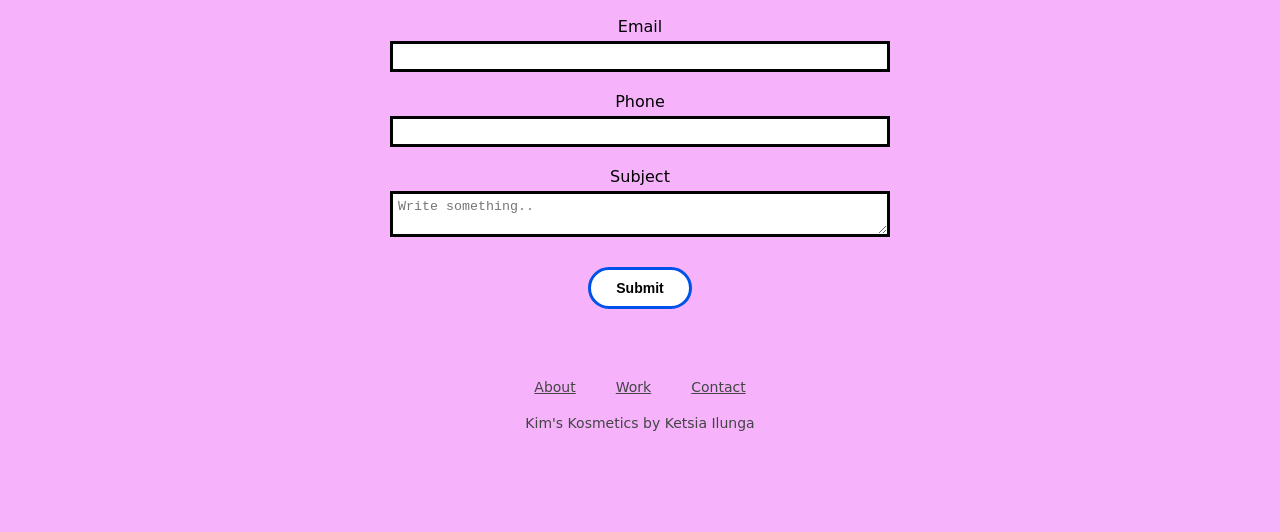
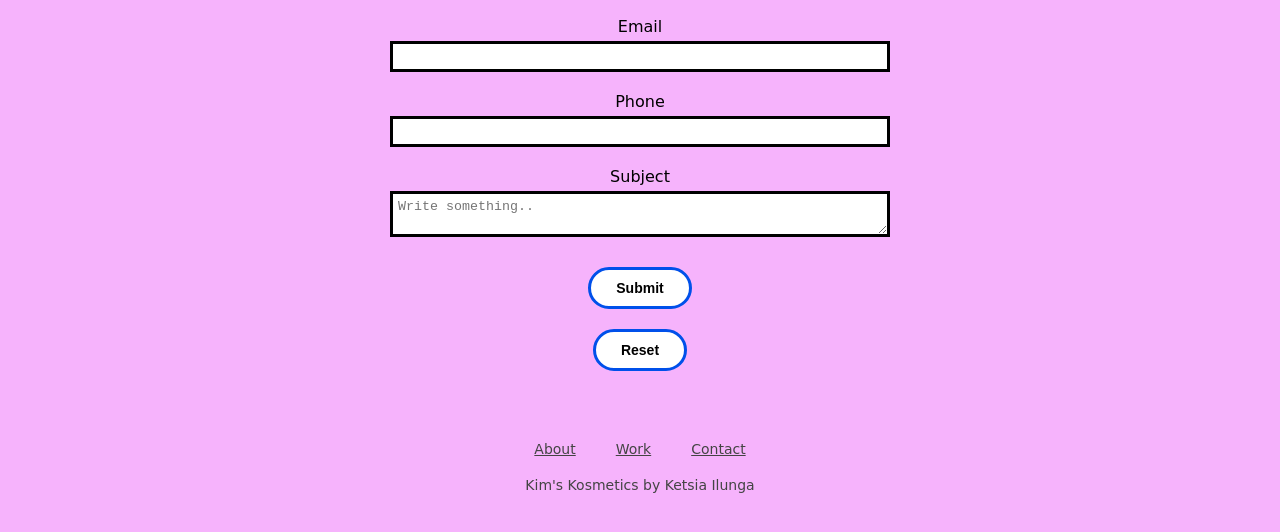
Before and after one commit to cbenson20/Ketsia, a plain HTML site: page First_website_v2/contacts/index.html in a window 1280 px wide. Shown: the part 266-798 px from the top of the page. Drawn offline with Linux system fonts and the light colour scheme.

Commit message:
First Commit

```diff
--- a/First_website_v2/First_website.js
+++ b/First_website_v2/First_website.js
@@ -9,6 +9,7 @@
    - Form submission handling
    - Phone number validation
    - Proper async/promise handling
+   - Reset button functionality
 */
 
 // Immediately invoked function expression to prevent global scope pollution
@@ -23,7 +24,10 @@
       let form = document.querySelector('.form form');
       if (form) {
         form.addEventListener('submit', handleFormSubmit);
-          form.addEventListener('reset', hideErrors);
+        form.addEventListener('reset', function(e) {
+          hideErrors();
+          // Additional reset logic can go here if needed
+        });
       } else {
         console.log('Contact form not found');
       }
@@ -145,6 +149,7 @@
     try {
       let errorElement = field.nextElementSibling;
       if (!errorElement || !errorElement.classList.contains('error')) {
+        // Create error element if it doesn't exist
         errorElement = document.createElement('div');
         errorElement.className = 'error';
         field.parentNode.insertBefore(errorElement, field.nextSibling);
@@ -158,13 +163,17 @@
   }
 
   /* hideErrors Function
-       Hides all validation error messages
+     Hides all validation error messages and removes dynamically created ones
   */
   function hideErrors() {
     try {
       let errors = document.querySelectorAll('.error');
       for (let i = 0; i < errors.length; i++) {
+        // Only remove errors that we created dynamically
+        if (errors[i].parentNode) {
           errors[i].style.display = 'none';
+          errors[i].textContent = '';
+        }
       }
     } catch (error) {
       console.error('Error hiding errors:', error);
--- a/First_website_v2/contacts/index.html
+++ b/First_website_v2/contacts/index.html
@@ -61,8 +61,9 @@
                         <textarea id="subject" name="subject" placeholder="Write something.."></textarea>
                     </div>
 
-                    <div class="btn">
-                        <button id="input" class="buttons">Submit</button>
+                    <div class="form-buttons">
+                        <button type="submit" class="buttons">Submit</button>
+                        <button type="reset" class="buttons reset-btn">Reset</button>
                     </div>
                 </form>
             </section>
```
Lines whose indentation alone changed are shown as unchanged.
